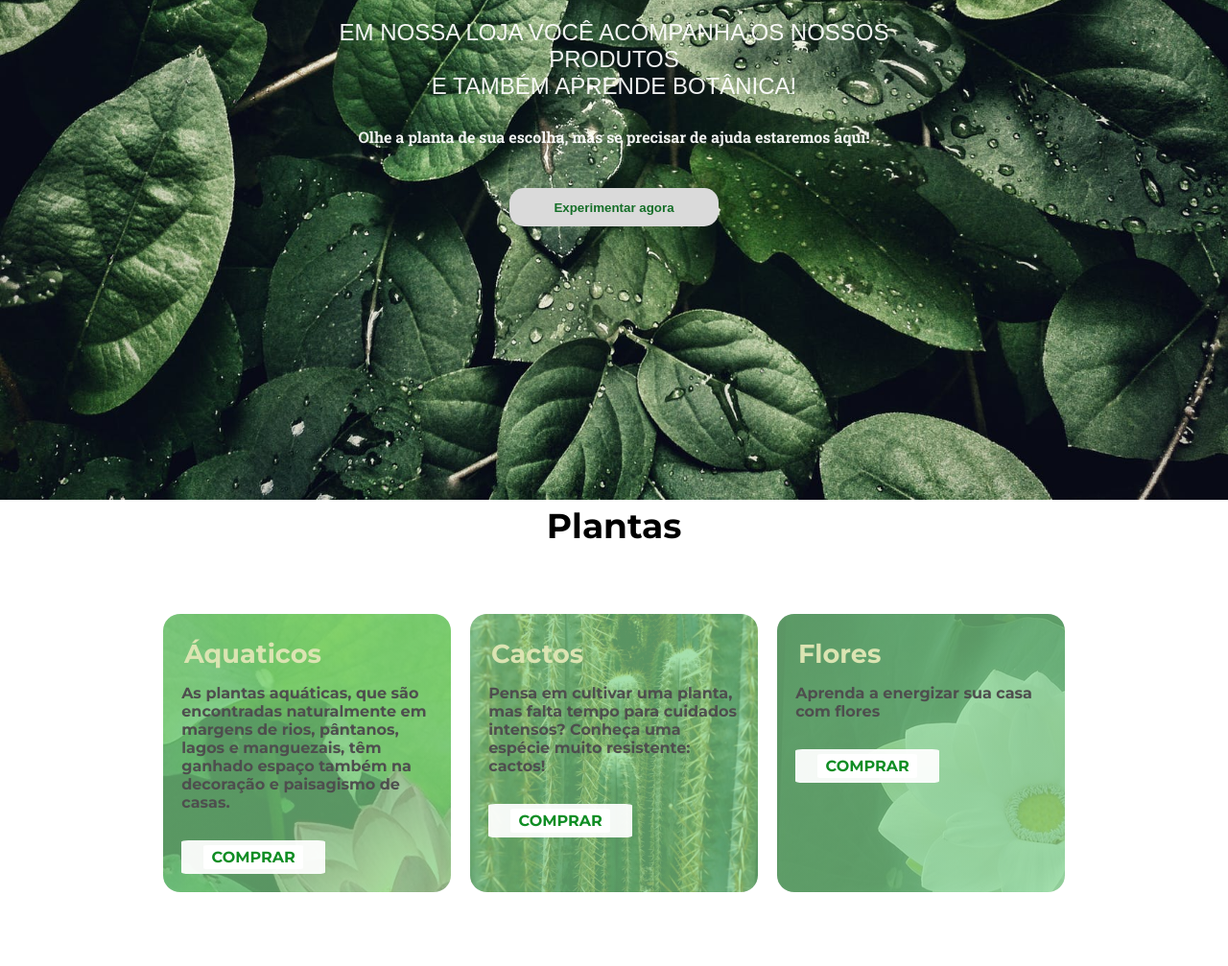
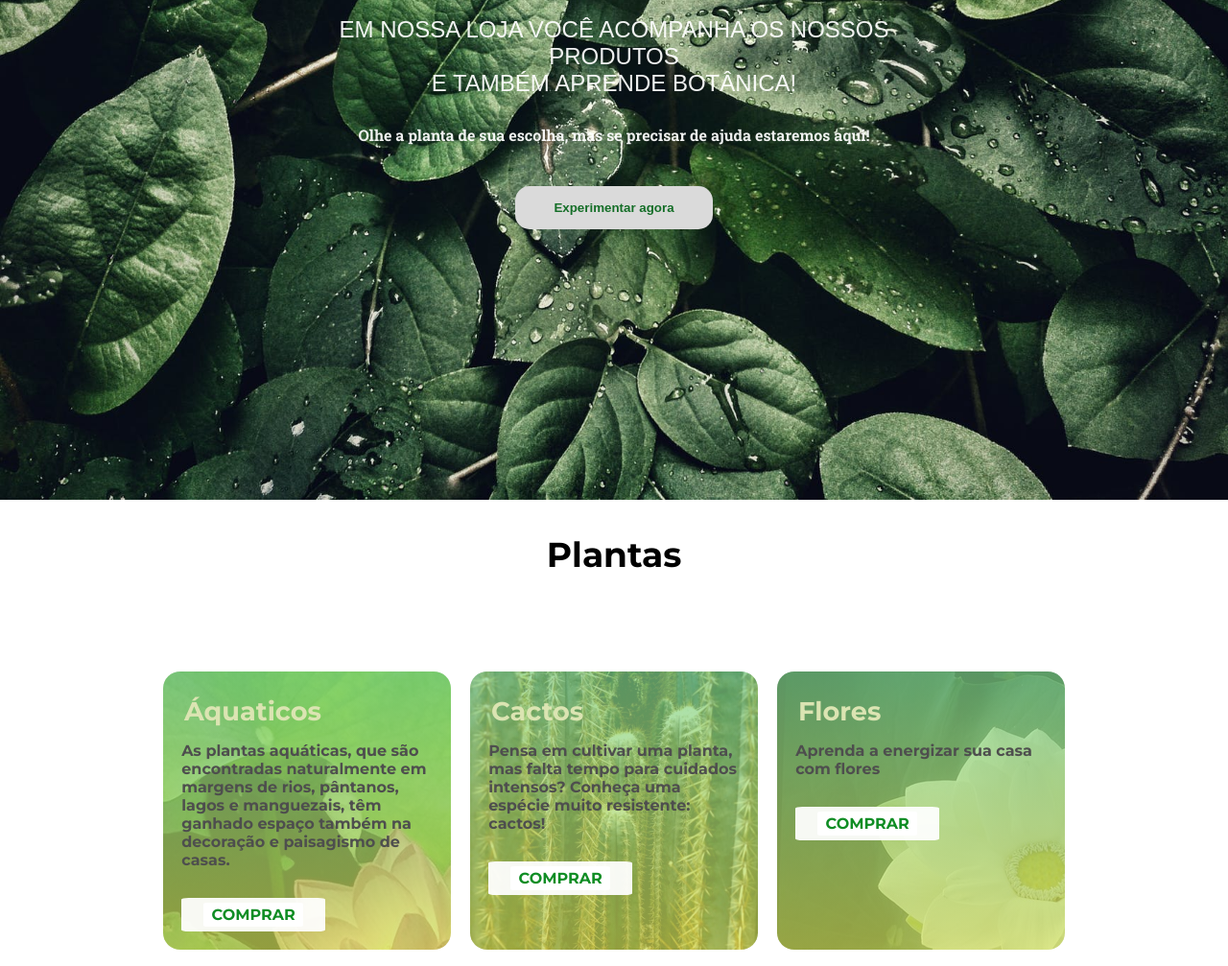
Before and after one commit to luizabc/plantei, a plain HTML site: page index.html in a window 1280 px wide. Shown: the part 279-1286 px from the top of the page at 96% size. Drawn offline with Linux system fonts and the light colour scheme.

Commit message:
mudança no botão do banner e cores

```diff
--- a/css/styles.css
+++ b/css/styles.css
@@ -91,11 +91,12 @@ body {
     color: rgb(20, 110, 39);
     text-decoration: none;
     font-weight: bold;
-    width: 17vw;
-    height: 5vh;
     border-radius: 15px;
     border: none;
     cursor: pointer;
+    padding: 15px;
+    padding-right: 40px;
+    padding-left: 40px;
 }
 
 .cabecalho__titulo, .cabecalho__descricao {
@@ -124,6 +125,7 @@ body {
 .cards h1 {
     font-size: 2.25em;
     margin: 0 10px 60px 10px;
+    padding: 30px;
     text-align: center;
 }
 
@@ -151,15 +153,15 @@ body {
 }
 
 .backcard {
-    background: linear-gradient( rgba(127, 211, 140, 0.70), rgba(127, 211, 140, 0.70)), url(../img/aquatica\ \(2\).jpg);
+    background: linear-gradient( rgba(127, 211, 140, 0.70), rgba(209, 223, 89, 0.7)), url(../img/aquatica\ \(2\).jpg);
 }
 
 .backcard1 {
-    background: linear-gradient( rgba(127, 211, 140, 0.70), rgba(127, 211, 140, 0.70)), url(../img/cacto.jpg);
+    background: linear-gradient( rgba(127, 211, 140, 0.70), rgba(209, 223, 89, 0.7)), url(../img/cacto.jpg);
 }
 
 .backcard2 {
-    background: linear-gradient( rgba(127, 211, 140, 0.70), rgba(127, 211, 140, 0.70)), url(../img/flor.jpg);
+    background: linear-gradient( rgba(127, 211, 140, 0.70), rgba(209, 223, 89, 0.7)), url(../img/flor.jpg);
 }
 
 h3 {
@@ -199,10 +201,6 @@ h3 {
     flex-wrap: wrap;
 }
 
-.beneficios h1 {
-    font-size: 2.25em;
-    margin: 0 10px 60px 10px;
-}
 
 .beneficios-item{
     flex: 1 1 300px;
@@ -219,7 +217,7 @@ h3 {
     display: inline-block;
     width: 8px;
     height: 30px;
-    background: #6dd372d5;
+    background: #ddf030d5;
     margin-right: 3px;
 }
 
```
